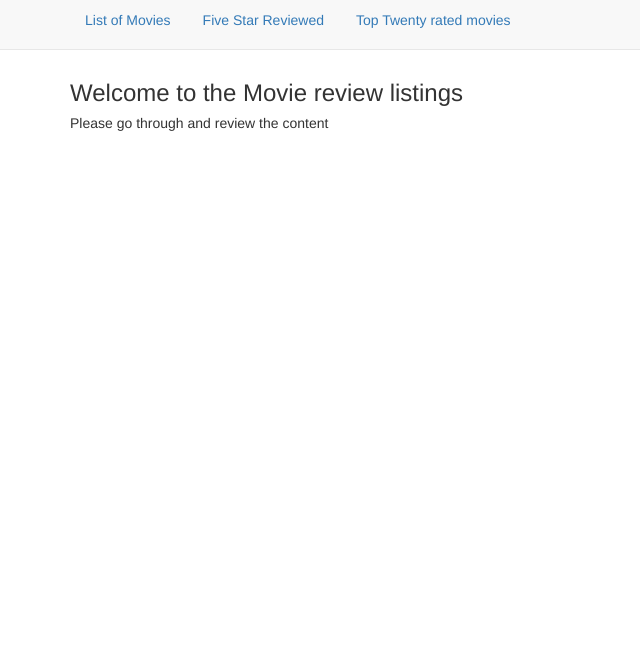
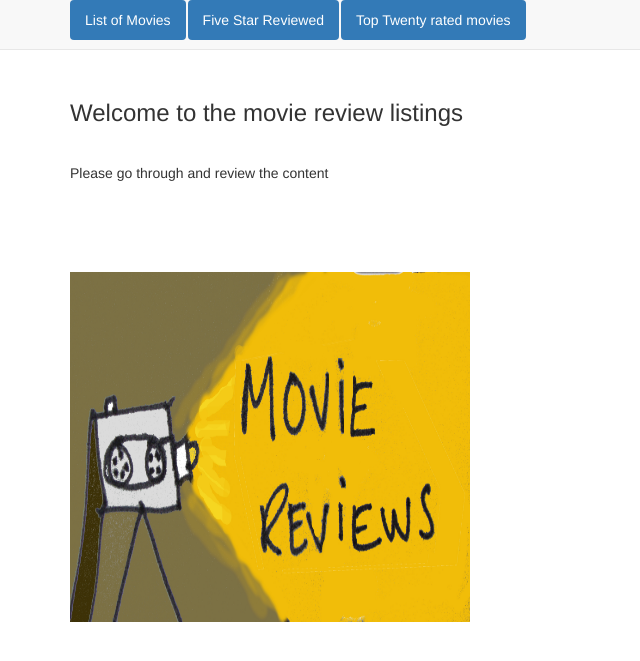
Before and after one commit to chucklapress/movie_review_new, a Django app: page / in a window 1280 px wide. Shown: the top 661 px of the page, without its empty margins (0-640 px from the left). Run offline with Django 3.2, Linux system fonts and the light colour scheme; parts of the project's set-up code (start-up, migrations or seed data) failed here and were passed over.

Commit message:
added home index image cleaned up html

```diff
--- a/templates/base.html
+++ b/templates/base.html
@@ -8,9 +8,9 @@
     <nav class="navbar navbar-default navbar-fixed-top">
       <div class="container">
       <ul class="nav nav-pills">
-      <li role="presentation"><a href="/movie/">List of Movies</a></li>
-      <li role="presentation"><a href="/rated/">Five Star Reviewed</a></li>
-      <li role="presentation"><a href="/top_twenty/">Top Twenty rated movies</a></li>
+      <li role="presentation" class="active"><a href="/movie/">List of Movies</a></li>
+      <li role="presentation" class="active"><a href="/rated/">Five Star Reviewed</a></li>
+      <li role="presentation" class="active"><a href="/top_twenty/">Top Twenty rated movies</a></li>
     </div>
   </nav>
   </head>
--- a/templates/index.html
+++ b/templates/index.html
@@ -1,13 +1,17 @@
 {% extends "base.html" %}
+{% load staticfiles %}
 
 {% block content  %}
 <div class="container">
   <br>
-  <h3>Welcome to the Movie review listings</h3>
-  <h5>Please go through and review the content</h5>
-
-
+    <br>
+      <h3>Welcome to the movie review listings</h3>
+        <br>
+        <h5>Please go through and review the content</h5>
+      <br>
+    <br>
+<br>
+<br>
+<img src="{% static 'img/movies.jpg' %}" alt="" style="width:400px;height:350px;"/>
 </div>
-
-
 {% endblock %}
--- a/templates/movie_rated.html
+++ b/templates/movie_rated.html
@@ -4,9 +4,9 @@
 
 {% block content %}
 <div class="container">
-
-
+<br>
 <h3>Five star rated movies</h3>
+<br>
   {% for movie in rated  %}
     <ol>
       <h5>Movie ID#:{{ movie.pk }}</h5>
--- a/templates/rater_information.html
+++ b/templates/rater_information.html
@@ -1,6 +1,8 @@
 {% extends "base.html" %}
 
 {% block content %}
+
+<div class="container">
 
 
 <h2>raters with the most reviews </h2>
@@ -14,4 +16,5 @@
   <h4>Zipcode:{{rater.zipcode}}</h4>
 </ol>
   {% endfor %}
+</div>
 {% endblock %}
--- a/templates/single_rater.html
+++ b/templates/single_rater.html
@@ -2,6 +2,7 @@
 
 {% block content %}
 
+<div class="container">
 
     <ol>
       <h5>Id:{{ single_rater.id }}</h5>
@@ -10,5 +11,5 @@
       <h4>Zipcode:{{single_rater.zipcode}}</h4>
 
     </ol>
-
+</div>
 {% endblock %}
```
Also changed, not shown: templates/single_movie.html (+8 -10 lines), app/static/img/movies.jpg (added).
